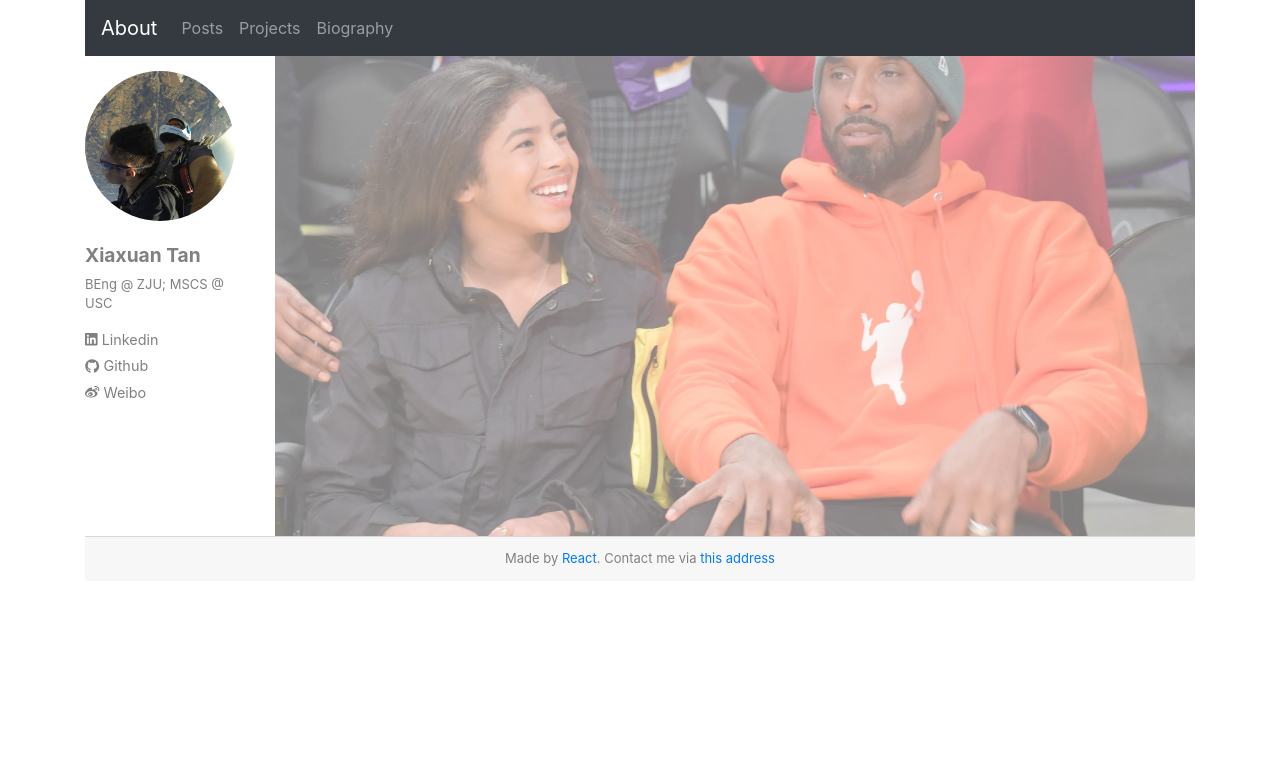
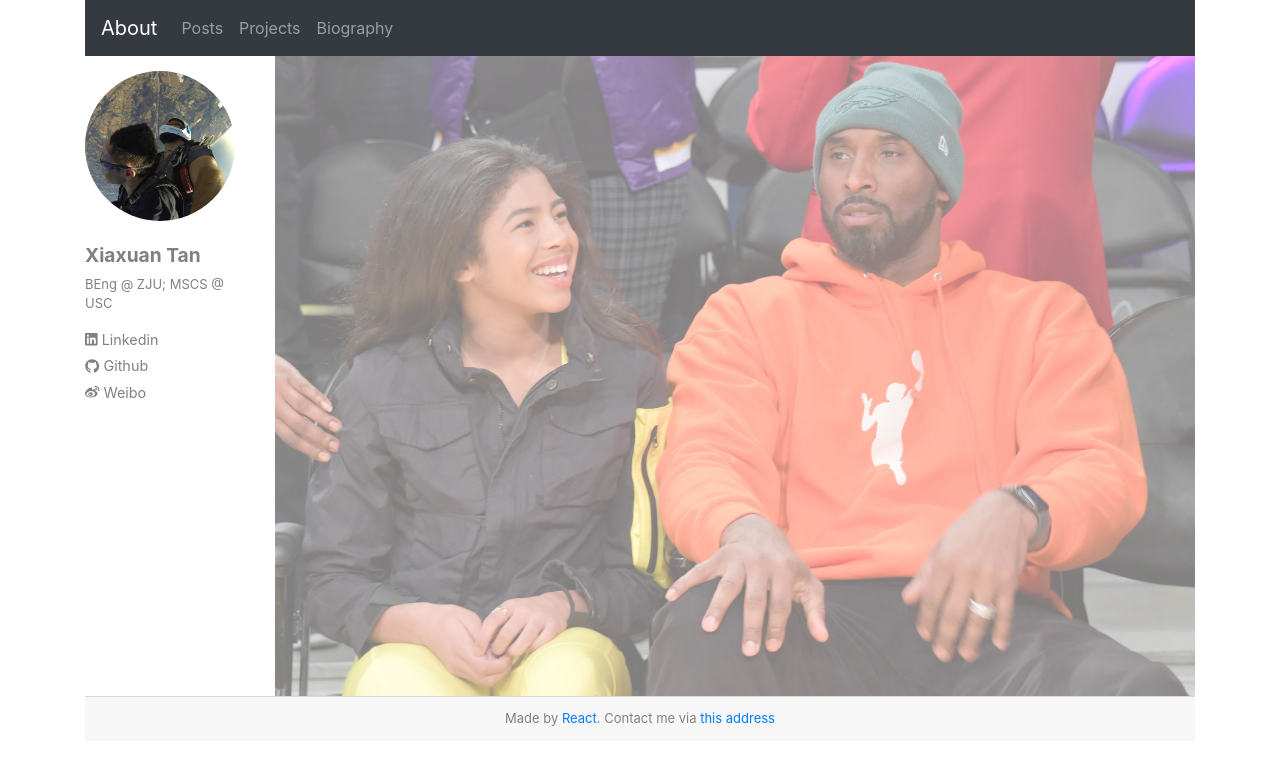
Before and after one commit to xiaxuantan/xiaxuantan.github.io, a React (Create React App) app: page /#/ in a window 1280 px wide. Shown: the top 764 px of the page. Built offline with nearby package versions, Linux system fonts and the light colour scheme.

Commit message:
add adaptation for nav bar

```diff
--- a/src/App.js
+++ b/src/App.js
@@ -55,7 +55,7 @@
             bloggerHeadline={BlOGGER_HEADLINES}
             socialMedia={SOCIAL_MEDIA} />
         </Col>
-        <Col style={{ minHeight: "60vh" }}>
+        <Col style={{ minHeight: "80vh" }}>
           <Switch>
             <Route path="/posts">
               <Posts postsMeta={POSTS_META} />
--- a/src/components/About/About.css
+++ b/src/components/About/About.css
@@ -1,9 +1,8 @@
 .about-bg {
     background-image: url("/bg.jpeg");
-    height: 60vh;
+    height: 80vh;
     background-position: center;
     background-repeat: no-repeat;
     background-size: cover;
-    /* background-color: rgba(0, 0, 0, 0.5); */
     opacity: 0.5;
 }
--- a/src/components/Navigation/Navigation.js
+++ b/src/components/Navigation/Navigation.js
@@ -7,13 +7,16 @@
         <Nav.Link as={Link} to={props.links[key]} key={key}>{key}</Nav.Link>
     )
     return (
-        <Navbar bg="dark" variant="dark" >
+        <Navbar bg="dark" variant="dark" expand="sm">
             <Navbar.Brand href="/">About</Navbar.Brand>
-            <Nav className="mr-auto">
-                {navLinks}
-            </Nav>
+            <Navbar.Toggle aria-controls="basic-navbar-nav" />
+            <Navbar.Collapse id="basic-navbar-nav">
+                <Nav className="mr-auto">
+                    {navLinks}
+                </Nav>
+            </Navbar.Collapse>
         </Navbar >
     );
 };
 
-export default Navigation
+export default Navigation;
```
